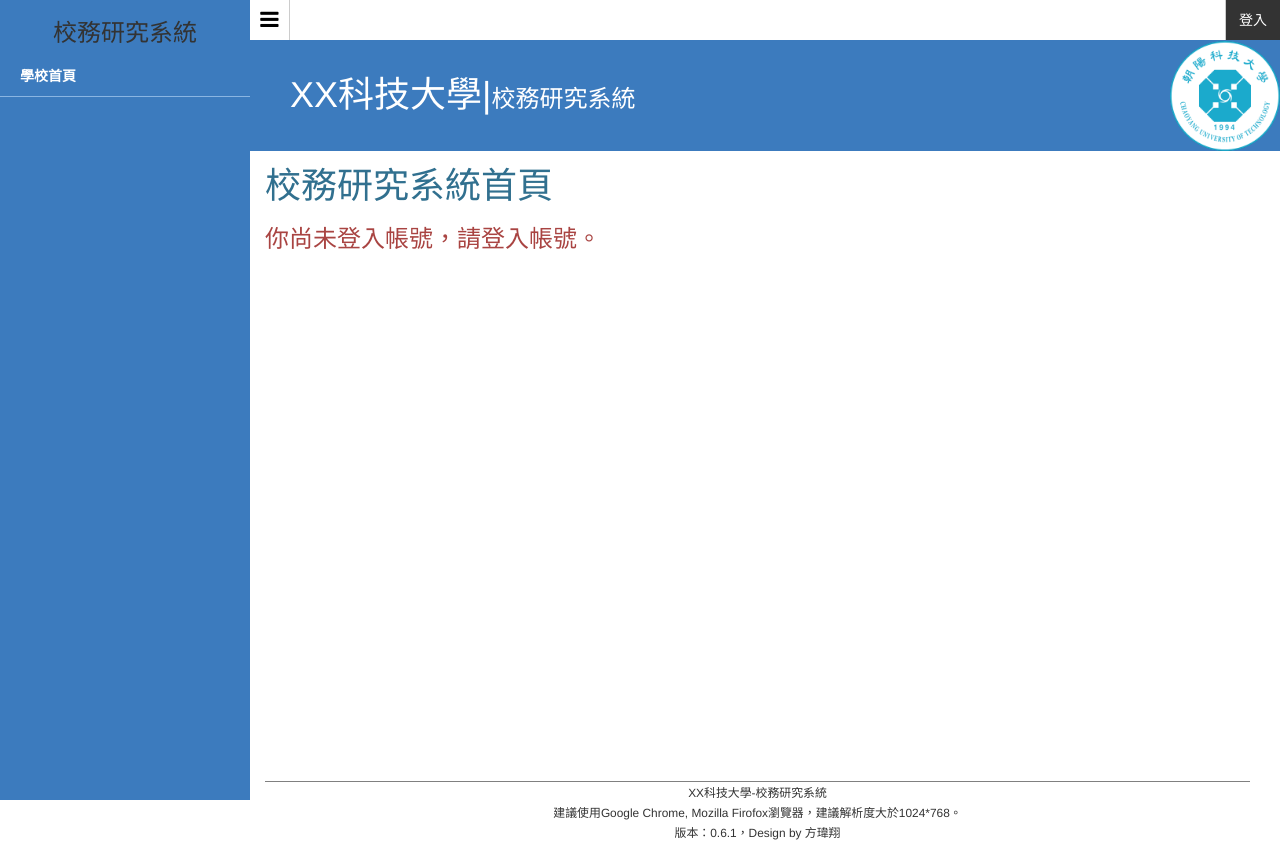
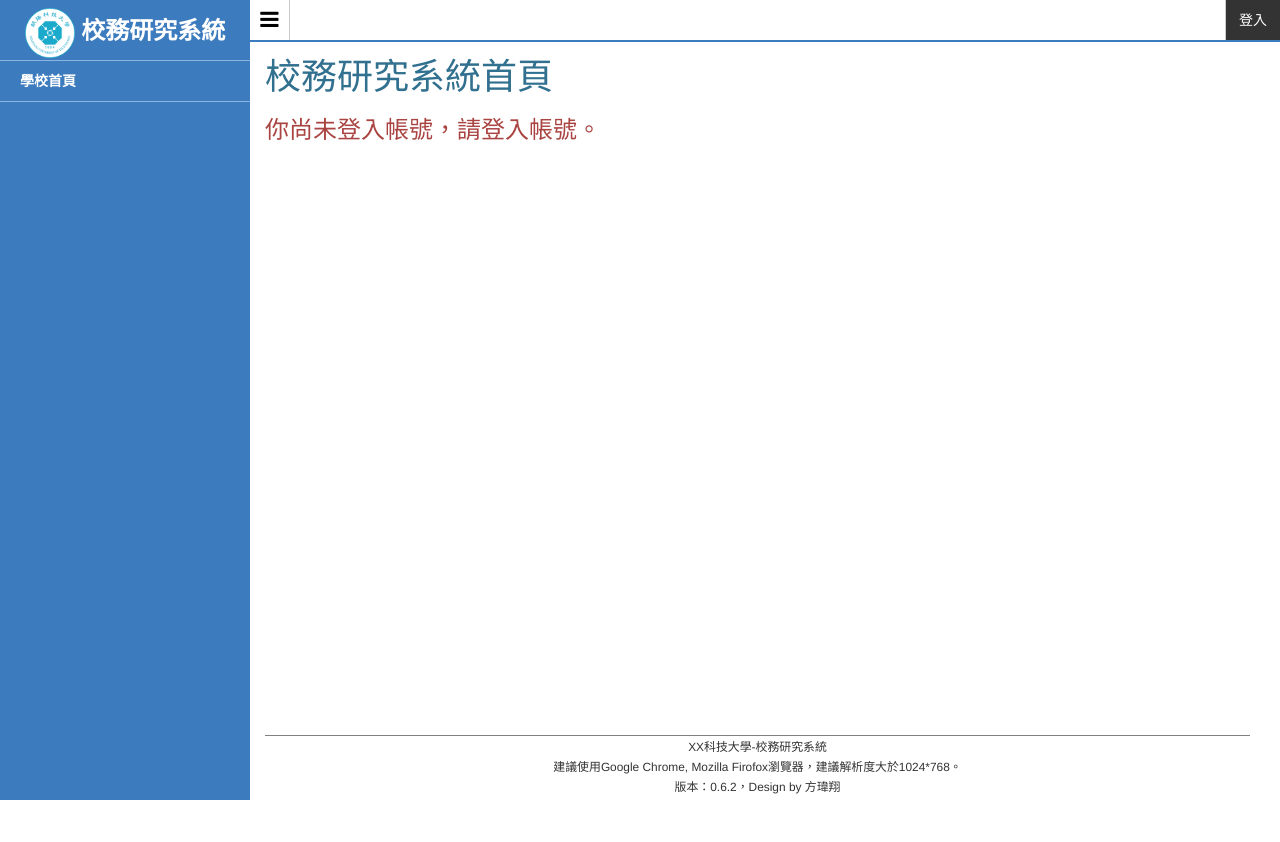
Before and after one commit to am910021/school-Public, a Django app: page /main/ in a window 1280 px wide. After the commit the page ends 800 px from the top, so only its background shows below. Run offline with Django 3.2, Linux system fonts and the light colour scheme; data that the repository does not hold is empty; parts of the project's set-up code (start-up, migrations or seed data) failed here and were passed over; some libraries are stand-ins or nearby versions.

Commit message:
版本：0.6.2

```diff
--- a/school/main/static/org/css/main.css
+++ b/school/main/static/org/css/main.css
@@ -17,7 +17,7 @@ body {
     left: 0;
     z-index: 999;
     width: 100%;
-    height: 151px;
+    height: 42px;
     background-color: #3c7bbe;
     -webkit-transition: all 0.5s ease;
     -moz-transition: all 0.5s ease;
@@ -54,47 +54,29 @@ body {
     line-height: 40px;
 }
 
-#title-link {
-    font-size: 36px;
-    margin-top: 20px;
-    margin-bottom: 10px;
-    font-family: inherit;
-    font-weight: 500;
-    line-height: 1.1;
-    color: inherit;
-    margin-left: 40px;
-    color: #fff;
-    line-height: 110px;
-    text-decoration: none;
+#sys-name{
+	height:61px;
+	text-align:center;
+	line-height:61px;
+    padding-left: 0px;
+    padding-top: 0px;
+    padding-bottom: 0px;
 }
-#title-sec {
-    font-size: 18pt
+#sys-name a{
+	font-size:18pt;
+	text-decoration:none;
+	color: #fff;
 }
-#logo-link {
-    color: #fff;
-    line-height: 110px;
-    text-decoration: none;
-    float: right;
+#logo-img{
+	height:50px;
+	vertical-align : middle;
 }
-#logo-img {
-    height: 110px;
-}
+
 
 .login-op{
 	display:none;
 }
 
-@media screen and (min-width: 991px) and (max-width: 1124px) {
-
-    #name-col {
-        padding-right: 0px;
-    }
-}
-@media(min-width:1280px) {} @media(min-width:1440px) {} @media(min-width:1680px) {} @media(max-width:991px) {
-    #title-link {
-        margin-left: 10px;
-    }
-}
 @media(max-width:600px) {
 #login {
 
@@ -199,9 +138,5 @@ display: none;
     text-decoration: none;
 }
 #main {
-    margin-top: 151px;
+    margin-top: 42px;
 }
-#Exa2 li {
-    display: inline;
-    margin-right: 25px;
-}
--- a/school/main/static/org/css/style.css
+++ b/school/main/static/org/css/style.css
@@ -36,7 +36,7 @@ h1 a {
  .accordion {
  	width: 100%;
  	max-width: 360px;
- 	margin: 10px auto 20px;
+ 	margin: 0px auto 20px;
  	background: #3c7bbe;
  }
 
--- a/school/main/templates/main/base.html
+++ b/school/main/templates/main/base.html
@@ -17,7 +17,7 @@
     <link rel="stylesheet" href="{% static 'org/css/simple-sidebar.css' %}">
     <link rel="stylesheet" href="{% static 'org/font-awesome/css/font-awesome.min.css' %}">
     <link rel="stylesheet" href="{% static 'org/css/main.css' %}">
-    <link rel="stylesheet" href="{% static 'org/css/style.css' %}" media="screen" type="text/css" />
+    <link rel="stylesheet" href="{% static 'org/css/style.css' %}">
 
     <style>
 #footer {
@@ -39,9 +39,20 @@
     <div id="wrapper">
         <!-- Sidebar -->
         <div id="sidebar-wrapper">
-            <!-- menu in hrer -->
-            <h3 class="text-center">校務研究系統</h3>
+            <!-- menu in hrer <h3 class="text-center">校務研究系統</h3> -->
+
+
     <ul id="accordion" class="accordion">
+
+
+       <li>
+            <div class="link" id="sys-name">
+                <a href="http://ip_address_removed">
+                <img alt="logo" id="logo-img" src="{% static 'img/cyut_logo.png' %}">
+                <span  style="height:60px;" >校務研究系統</span>
+                </a>
+            </div>
+        </li>
 
     {% for i in menu %}
         {% if i.activeQty > 0 or user.profile.type >= 1 %}
@@ -142,7 +153,7 @@
 			            {% endif %}
 	                </div>
 
-
+	            <!--
 	            <div class="row" id="title-row">
 	               <div class="col-md-12">
 		                <a href="{% url 'main:main' %}" id="title-link">
@@ -154,6 +165,7 @@
                         </a>
 	               </div>
 	            </div>
+              -->
 	            </header>
 	            <div id="main">
 	                <div class="row">
--- a/school/school/settings.py
+++ b/school/school/settings.py
@@ -28,7 +28,7 @@ DEBUG = True
 ALLOWED_HOSTS = ['*']
 
 SITE_NAME = "校務系統"
-SITE_VERSION = '0.6.1'
+SITE_VERSION = '0.6.2'
 
 # Application definition
 
--- a/school/version.txt
+++ b/school/version.txt
@@ -1 +1 @@
-版本：0.6.1
+版本：0.6.2
```
Also changed, not shown: other parts of school/main/static/org/css/main.css (+0 -43 lines), school/main/static/css/main.css (deleted, +0 -9 lines).
